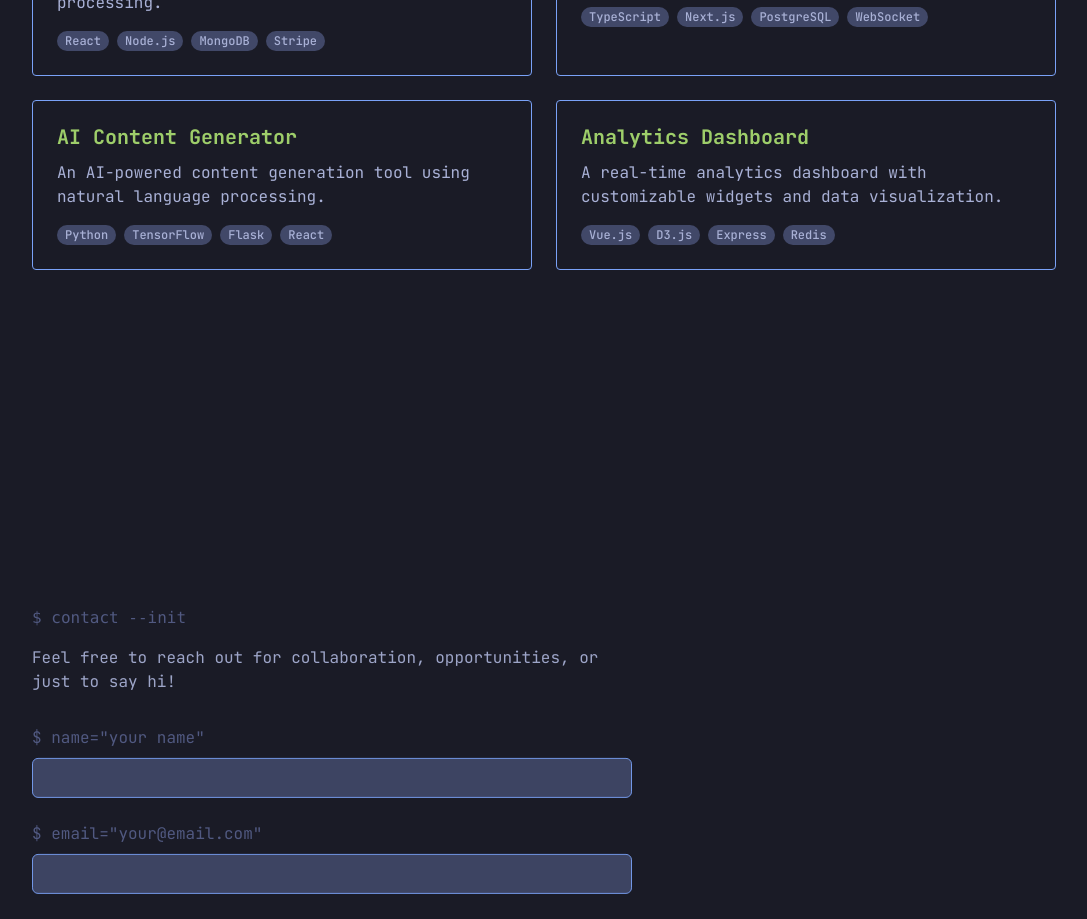
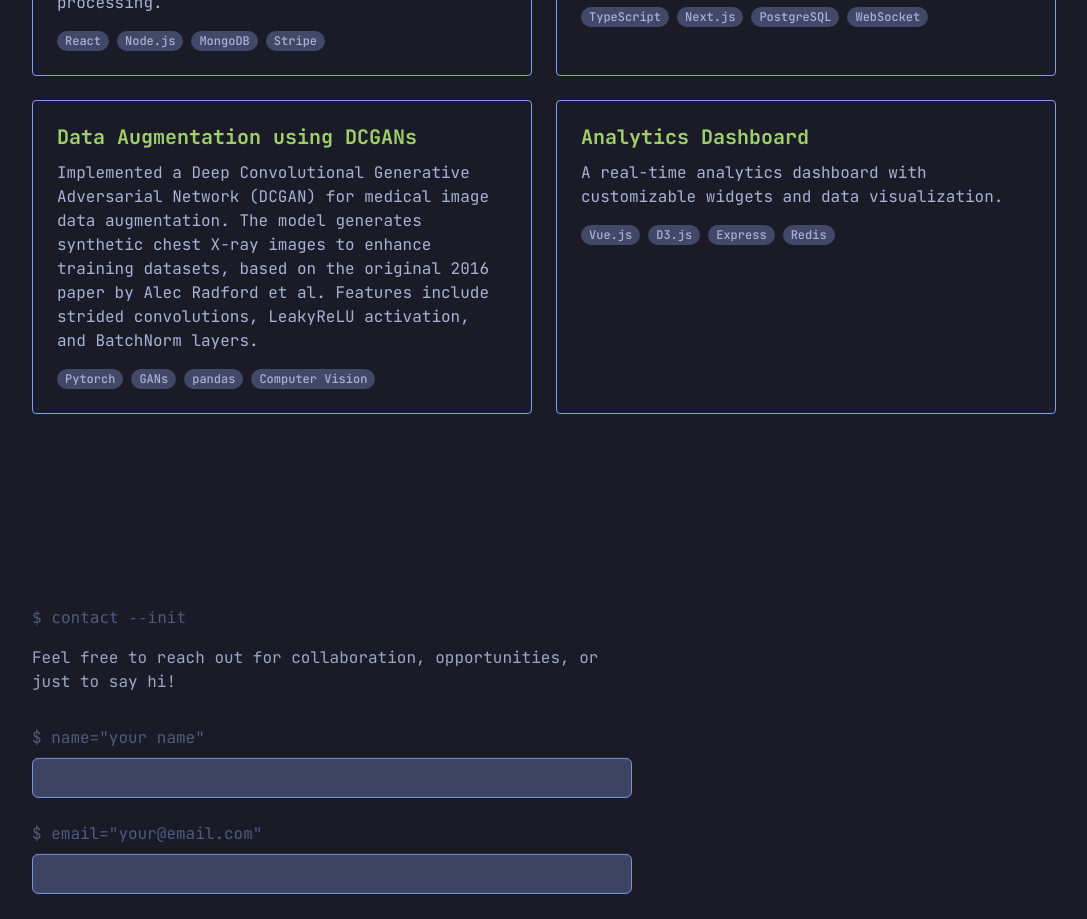
Before and after one commit to sharondevs/portfolio_ui, a React (Vite) app: page /projects in a window 1280 px wide. Shown: the part 2460-3379 px from the top of the page, without its empty margins (96-1183 px from the left). Built offline with nearby package versions, Linux system fonts and the light colour scheme.

Commit message:
added DCGAN project

```diff
--- a/src/pages/Projects.tsx
+++ b/src/pages/Projects.tsx
@@ -65,10 +65,10 @@ const Projects = () => {
       link: 'https://github.com/username/task-manager',
     },
     {
-      title: 'AI Content Generator',
-      description: 'An AI-powered content generation tool using natural language processing.',
-      technologies: ['Python', 'TensorFlow', 'Flask', 'React'],
-      link: 'https://github.com/username/ai-content',
+      title: 'Data Augmentation using DCGANs',
+      description: 'Implemented a Deep Convolutional Generative Adversarial Network (DCGAN) for medical image data augmentation. The model generates synthetic chest X-ray images to enhance training datasets, based on the original 2016 paper by Alec Radford et al. Features include strided convolutions, LeakyReLU activation, and BatchNorm layers.',
+      technologies: ['Pytorch', 'GANs', 'pandas', 'Computer Vision'],
+      link: 'https://github.com/username/dcgan-medical',
     },
     {
       title: 'Analytics Dashboard',
```
